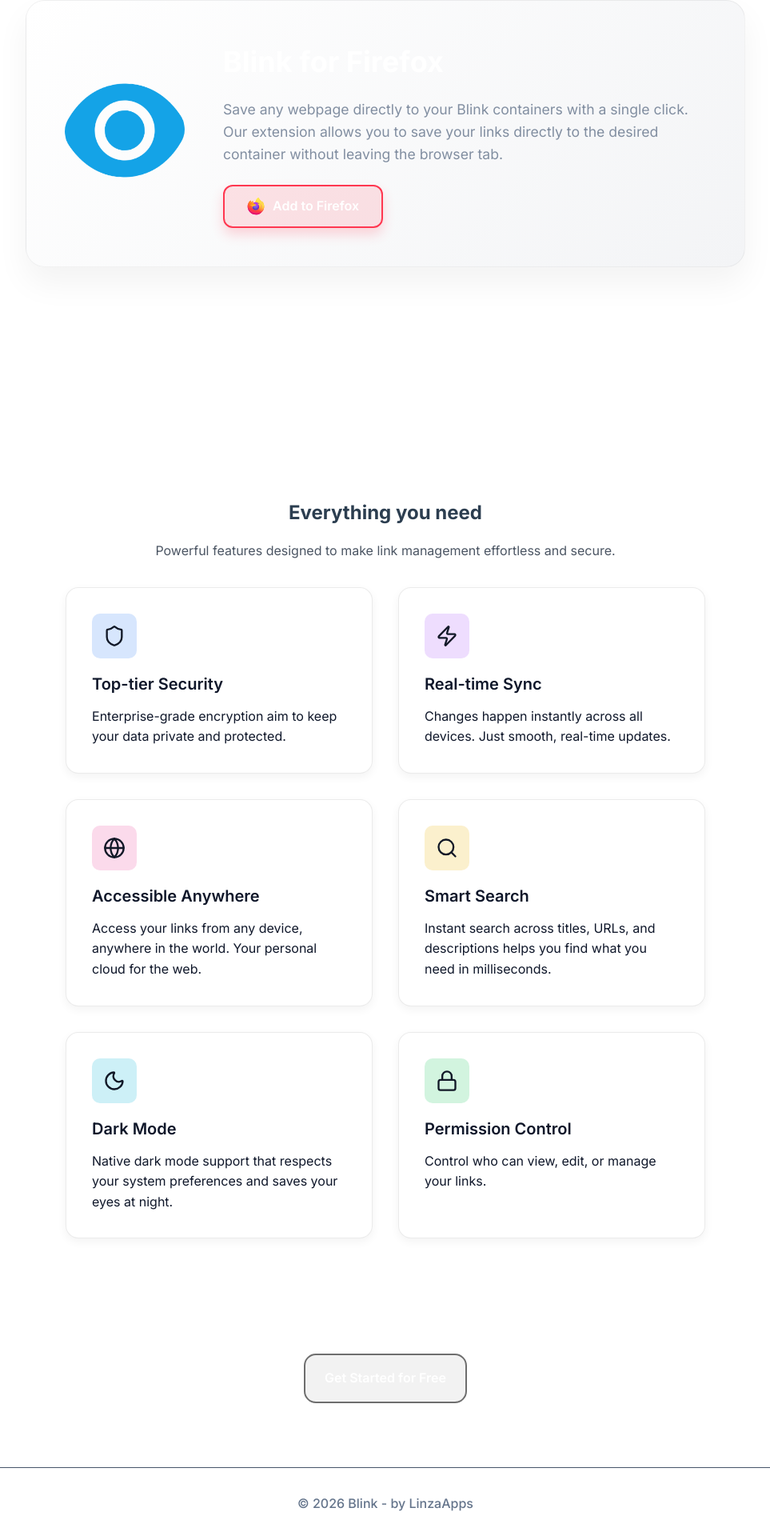
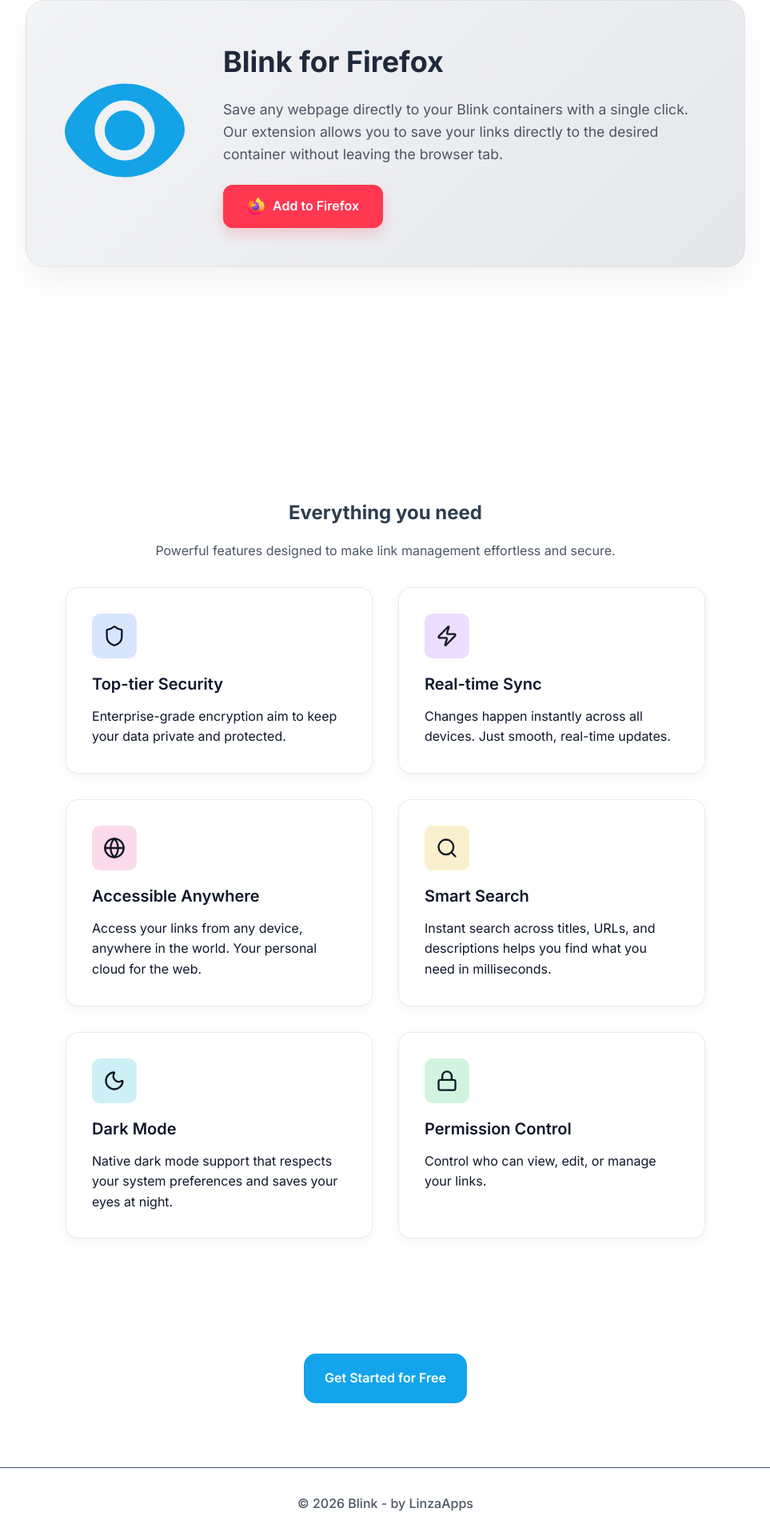
Before and after one commit to samirrhashimov/blink, a React (Vite) app: page / in a window 1280 px wide. Shown: the part 2568-4478 px from the top of the page at 80% size, without its empty margins (158-1121 px from the left). Built offline with nearby package versions, Linux system fonts and the light colour scheme; no server answers.

Commit message:
refactor: improve dark mode and light mode styling for the About page and footer components.

```diff
--- a/src/css/About.css
+++ b/src/css/About.css
@@ -8,6 +8,11 @@
 
 .about-page {
   min-height: 100vh;
+  background: white;
+  color: #1e293b;
+}
+
+.dark .about-page {
   background: linear-gradient(to bottom right, #0f172a, #1e293b, #0f172a);
   color: #ffffff;
 }
@@ -87,9 +92,15 @@
 
 .about-hero-subtitle {
   font-size: 1.25rem;
-  color: #cbd5e1;
+  color: #4b5563;
+  /* Dark gray for light mode */
   max-width: 42rem;
   margin: 0 auto 2rem;
+}
+
+.dark .about-hero-subtitle {
+  color: #cbd5e1;
+  /* Light gray for dark mode */
 }
 
 /* Features Section */
@@ -180,7 +191,13 @@
 }
 
 .about-feature-text {
+  color: #4b5563;
+  /* Dark gray for light mode */
+}
+
+.dark .about-feature-text {
   color: #94a3b8;
+  /* Light gray for dark mode */
 }
 
 /* Use Cases Section */
@@ -226,7 +243,13 @@
 }
 
 .about-usecase-text {
+  color: #4b5563;
+  /* Dark gray for light mode */
+}
+
+.dark .about-usecase-text {
   color: #cbd5e1;
+  /* Light gray for dark mode */
 }
 
 /* Tech Stack Section */
@@ -1016,7 +1039,7 @@
   flex-direction: row !important;
   align-items: center;
   gap: 3rem;
-  background: linear-gradient(135deg, #ffffff 0%, #f3f4f6 100%);
+  background: linear-gradient(135deg, #f3f4f6 0%, #e5e7eb 100%);
   padding: 3rem;
   border-radius: 24px;
   box-shadow: 0 20px 40px rgba(0, 0, 0, 0.05);
@@ -1028,8 +1051,9 @@
 .dark .feature-text-firefox {
   background: linear-gradient(135deg, #1e293b 0%, #0f172a 100%);
   border-color: rgba(255, 255, 255, 0.1);
-  box-shadow: 0 20px 50px rgba(0, 0, 0, 0.3);
+  box-shadow: 0 20px 40px rgba(0, 0, 0, 0.4);
 }
+
 
 .firefox-content-wrapper {
   flex: 1;
@@ -1055,7 +1079,7 @@
   display: inline-flex;
   align-items: center;
   justify-content: center;
-  background-color: #ff375022;
+  background-color: #ff3750;
   color: #ffffff !important;
   padding: 12px 28px;
   font-size: 16px;
@@ -1066,6 +1090,10 @@
   border: 2px solid #ff3750;
   margin-top: 1.5rem;
   box-shadow: 0 8px 15px rgba(255, 55, 80, 0.2);
+}
+
+.dark .firefox-download-btn {
+  background-color: #ff375022;
 }
 
 .firefox-download-btn:hover {
@@ -1083,16 +1111,18 @@
 .firefox-title {
   font-size: 2.25rem !important;
   margin-bottom: 1rem;
-  background-color: #ffffff;
+  color: #1e293b;
   font-weight: 700;
-  -webkit-text-fill-color: transparent;
-  background-clip: text;
+}
+
+.dark .firefox-title {
+  color: #ffffff;
 }
 
 .firefox-desc {
   font-size: 1.1rem;
   line-height: 1.6;
-  opacity: 0.8;
+  color: #4b5563;
 }
 
 .dark .firefox-desc {
@@ -1101,14 +1131,19 @@
 
 .header-getstarted-footer {
   padding: 1rem 1.5rem;
-  background-color: #9e9e9e22;
+  background-color: #13a4ec;
   color: #ffffff !important;
   font-size: 16px;
   font-weight: 600;
   border-radius: 15px;
   text-decoration: none;
   transition: all 0.3s cubic-bezier(0.4, 0, 0.2, 1);
-  border: 2px solid #6e6e6e;
+  border: 2px solid #13a4ec;
+}
+
+.dark .header-getstarted-footer {
+  background-color: #9e9e9e22;
+  border-color: #6e6e6e;
 }
 
 .header-getstarted-footer:hover {
--- a/src/pages/LandingPage.tsx
+++ b/src/pages/LandingPage.tsx
@@ -423,9 +423,9 @@
       <footer className="about-footer border-t border-gray-200 dark:border-gray-800">
         <div className="about-footer-container flex flex-col md:flex-row justify-between items-center">
           <div className="flex items-center gap-2 mb-4 md:mb-0">
-            <span className="text-gray-300 font-medium">© {new Date().getFullYear()} Blink - by LinzaApps</span>
+            <span className="text-gray-600 dark:text-gray-400 font-medium">© {new Date().getFullYear()} Blink - by LinzaApps</span>
           </div>
-          <div className="flex gap-6 text-gray-300 text-sm">
+          <div className="flex gap-6 text-gray-600 dark:text-gray-400 text-sm">
             <a href="#"
               onClick={(e) => {
                 e.preventDefault();
```
